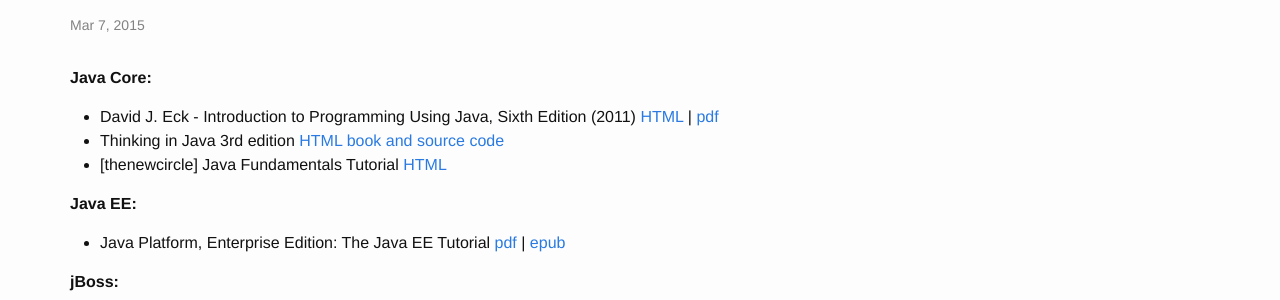
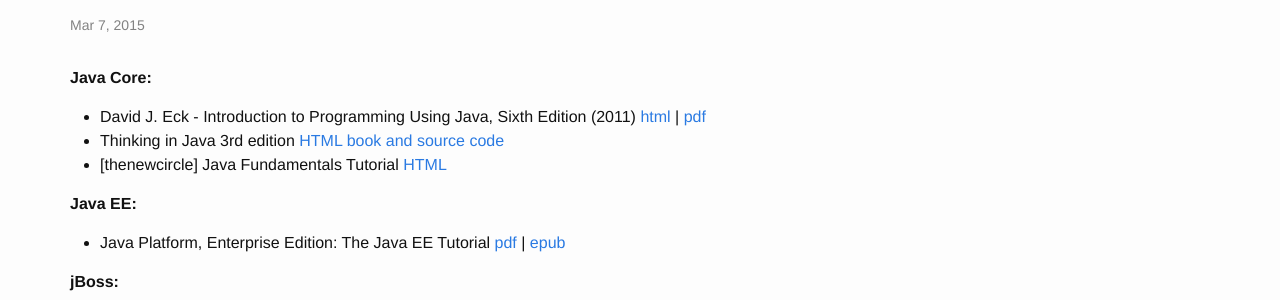
Before and after one commit to webmakaka/javadev.org, a Jekyll site: the page built from _posts/2015-03-07-java-free-ebooks-collection.md, in a window 1280 px wide. Shown: the part 134-434 px from the top of the page. Built offline with Jekyll 4.4.1, drawn with Linux system fonts in a browser that asks for light colours.

```diff
--- a/_posts/2015-03-07-java-free-ebooks-collection.md
+++ b/_posts/2015-03-07-java-free-ebooks-collection.md
@@ -8,7 +8,7 @@ categories: jekyll update
 **Java Core:**
 
 <ul>
-<li>David J. Eck - Introduction to Programming Using Java, Sixth Edition (2011) <a href="http://math.hws.edu/javanotes/">HTML</a> | <a href="http://math.hws.edu/eck/cs124/downloads/javanotes7-linked.pdf">pdf</a></li>
+<li>David J. Eck - Introduction to Programming Using Java, Sixth Edition (2011) <a href="http://math.hws.edu/javanotes/">html</a> | <a href="http://math.hws.edu/eck/cs124/downloads/javanotes7-linked.pdf">pdf</a></li>
 <li>Thinking in Java 3rd edition <a href="http://www.mindviewinc.com/downloads/TIJ-3rd-edition4.0.zip">HTML book and source code</a></li>
 <li>[thenewcircle] Java Fundamentals Tutorial <a href="https://thenewcircle.com/static/bookshelf/java_fundamentals_tutorial/index.html">HTML</a></li>
 </ul>
```
